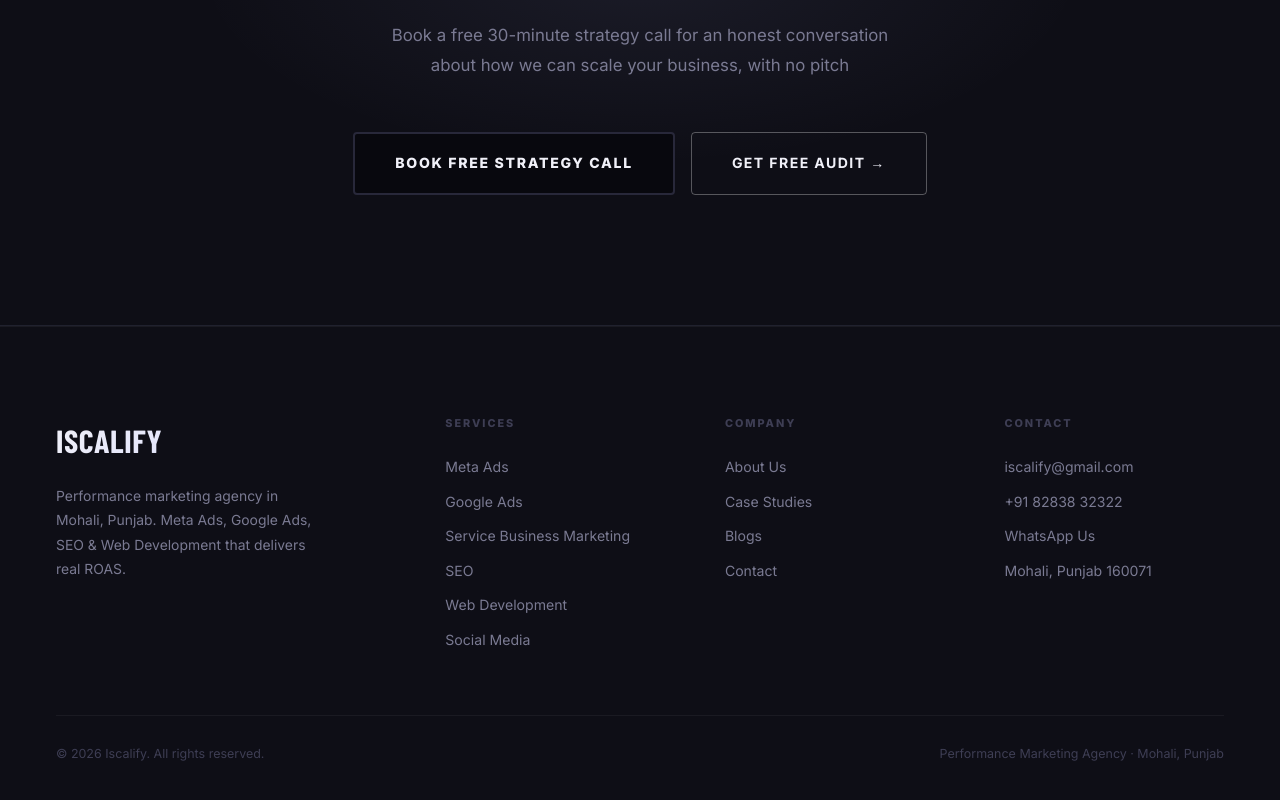
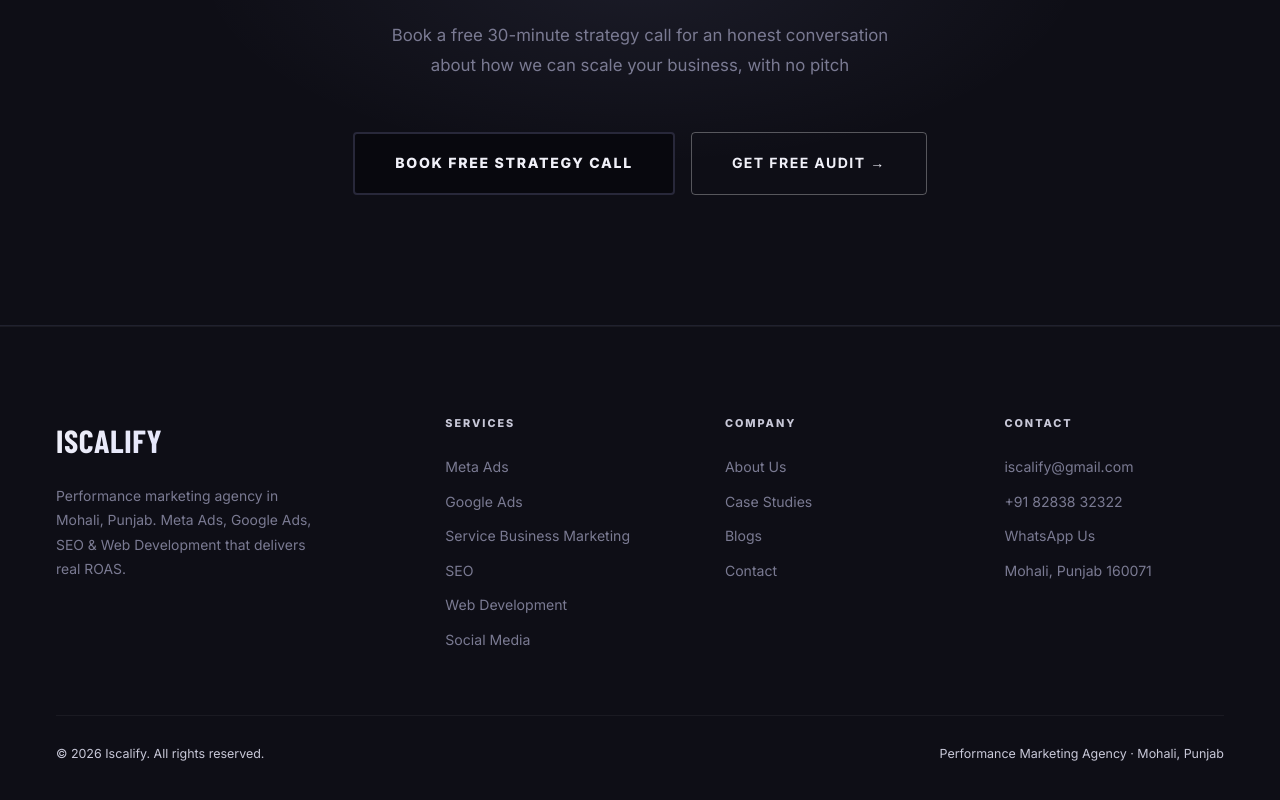
Before and after one commit to iscalify/iScalify, a plain HTML site: page index.html in a window 1280 px wide. Shown: the part 8349-9149 px from the top of the page. Drawn offline with nearby package versions, Linux system fonts and the light colour scheme; a web font is replaced by a local one.

Commit message:
Improve footer text contrast for accessibility

```diff
--- a/styles.css
+++ b/styles.css
@@ -1419,7 +1419,7 @@ footer {
   font-weight: 800;
   text-transform: uppercase;
   letter-spacing: 0.18em;
-  color: var(--grey-600);
+  color: var(--grey-200);
   margin-bottom: 24px;
 }
 
@@ -1449,7 +1449,7 @@ footer {
 
 .footer-copy {
   font-size: 0.78rem;
-  color: var(--grey-600);
+  color: var(--grey-200);
 }
 
 .social-links {
```
